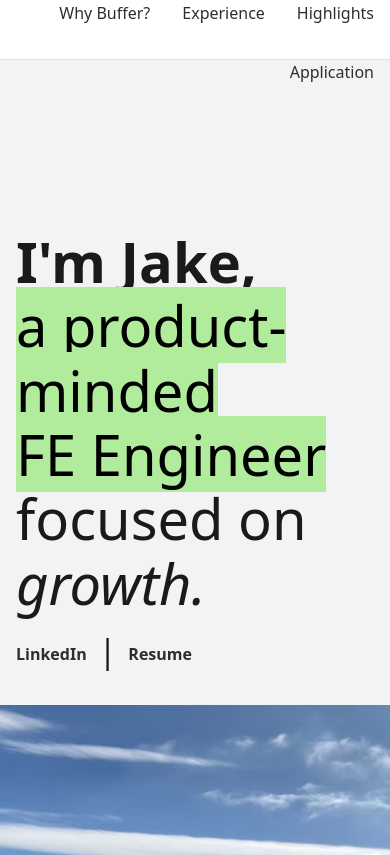
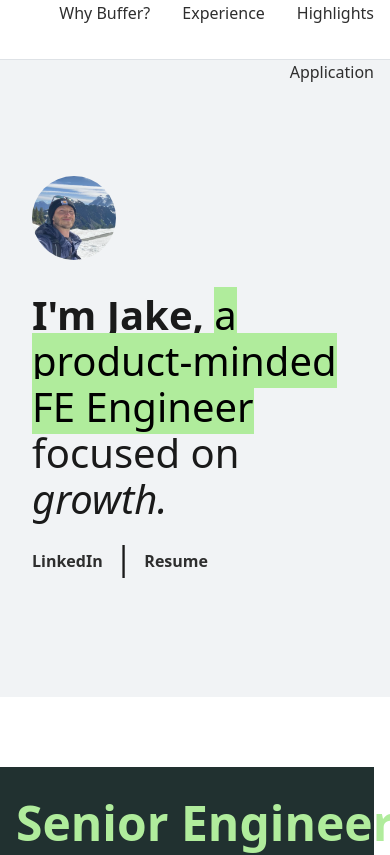
Before and after one commit to jakesolomon/jakewantstoworkatbuffer, a React (Vite) app: page / in a window 390 px wide. Shown: the top 855 px of the page. Built offline with nearby package versions, Linux system fonts and the light colour scheme.

Commit message:
Make hero responsive

```diff
--- a/src/App.tsx
+++ b/src/App.tsx
@@ -1,5 +1,6 @@
 import {
   AppShell,
+  Avatar,
   Container,
   Group,
   Anchor,
@@ -9,7 +10,7 @@ import {
   Box,
   Stack,
   Image,
-  useMantineTheme,
+  useMantineTheme, Flex, Center,
 } from '@mantine/core';
 import { Carousel } from '@mantine/carousel';
 import '@mantine/carousel/styles.css';
@@ -50,7 +51,8 @@ function App() {
         {/* Hero Section */}
         <Box bg={theme.colors.gray[1]}>
           <Container size="lg">
-            <Grid gutter="xl">
+
+            <Grid gutter="xl" visibleFrom="md">
               <Grid.Col span={{base: 12, md: 6}}>
                 <Box pt="20vh">
                   <Text size="3.5rem" lh={1.15} fw={700} pb={0}>I'm Jake,</Text>
@@ -75,6 +77,29 @@ function App() {
                 <Box h="650px"/>
               </Grid.Col>
             </Grid>
+
+            <Center >
+              <Flex hiddenFrom="md" direction="column" maw="700px" mx="md" py='xl'>
+                <Box h="10vh" />
+                <Avatar src={Me} alt="it's me" size="xl" mb="xl" />
+                <Text size="2.5rem" lh={1.15} pt={0}>
+                  <b>I'm Jake, </b>
+                  <Mark color="buffer-green.2">a product-minded FE Engineer</Mark>{' '}
+                  focused on <em>growth.</em>
+                </Text>
+                <Group gap="sm" pt="lg">
+                  <Anchor href="#" c="dark" fw="bold">
+                    LinkedIn
+                  </Anchor>
+                  <Text size="2rem" fw={100} pb="6px">|</Text>
+                  <Anchor href="#" c="dark" fw="bold">
+                    Resume
+                  </Anchor>
+                </Group>
+                <Box h="10vh" />
+              </Flex>
+            </Center>
+
           </Container>
         </Box>
 
```
